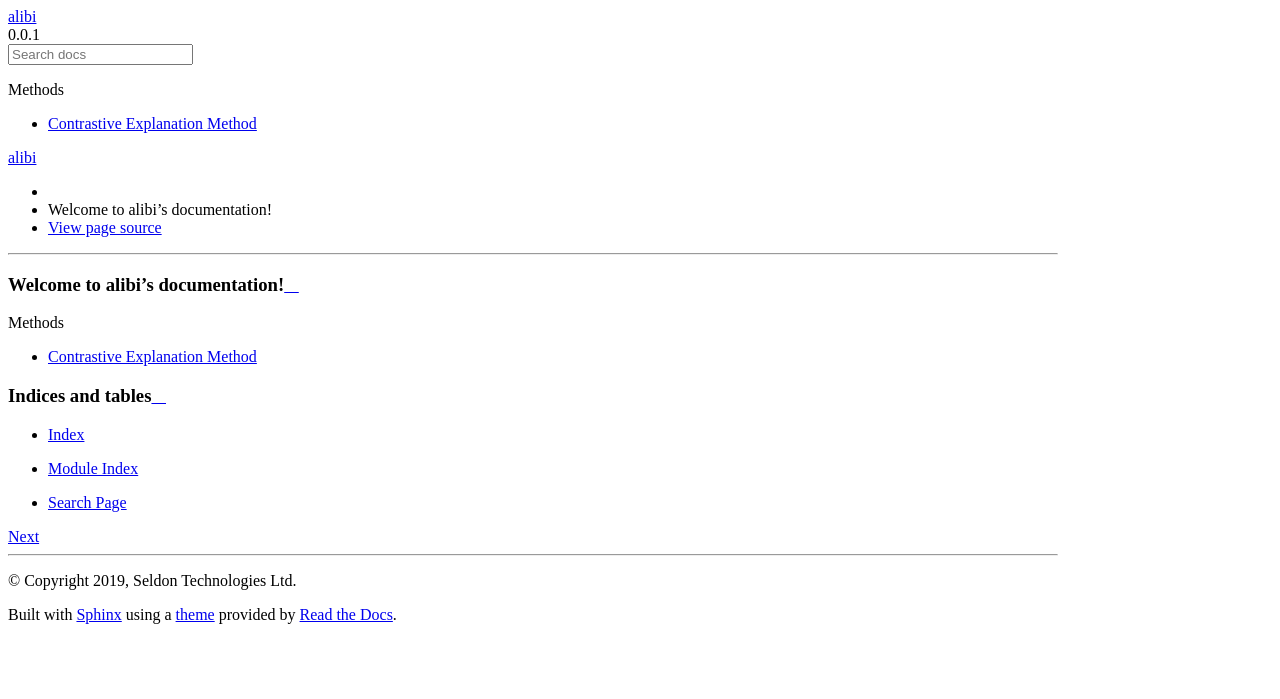
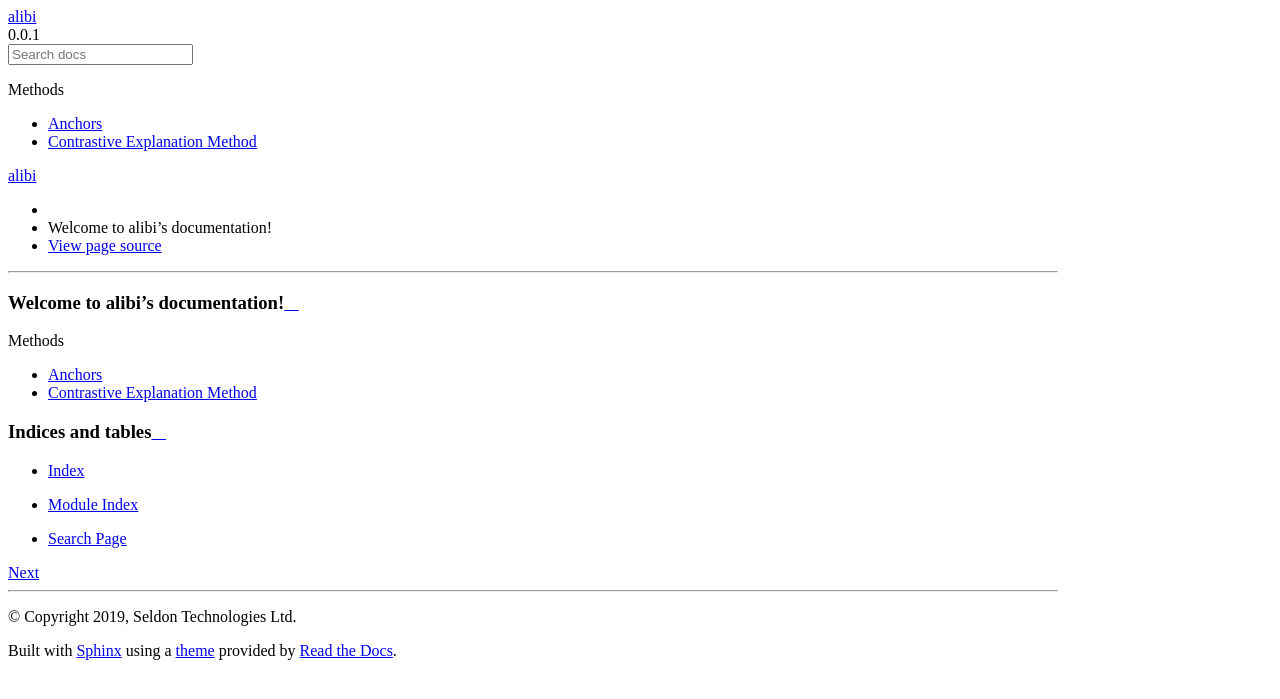
Before and after one commit to SeldonIO/alibi, a Sphinx documentation site: the page built from doc/source/index.rst, in a window 1280 px wide. Shown: the top 699 px of the page. Built offline with Sphinx 7.4.7 and the Read the Docs theme 2.0.0, drawn with Linux system fonts in a browser that asks for light colours; pages that are not in the unit, such as notebooks, are missing from menus.

Commit message:
add anchor docs

```diff
--- a/doc/source/index.rst
+++ b/doc/source/index.rst
@@ -10,6 +10,7 @@ Welcome to alibi's documentation!
    :maxdepth: 1
    :caption: Methods
 
+   methods/Anchors.ipynb
    methods/CEM.ipynb
 
 .. toctree::
```
Also changed, not shown: doc/source/methods/Anchors.ipynb (added), doc/source/methods/CEM.ipynb, doc/source/methods/anchor_image.png (added), doc/source/methods/lime_sentiment.png (added), doc/source/methods/persiancat.png (added), doc/source/methods/persiancatanchor.png (added), doc/source/methods/persiancatsegm.png (added).
